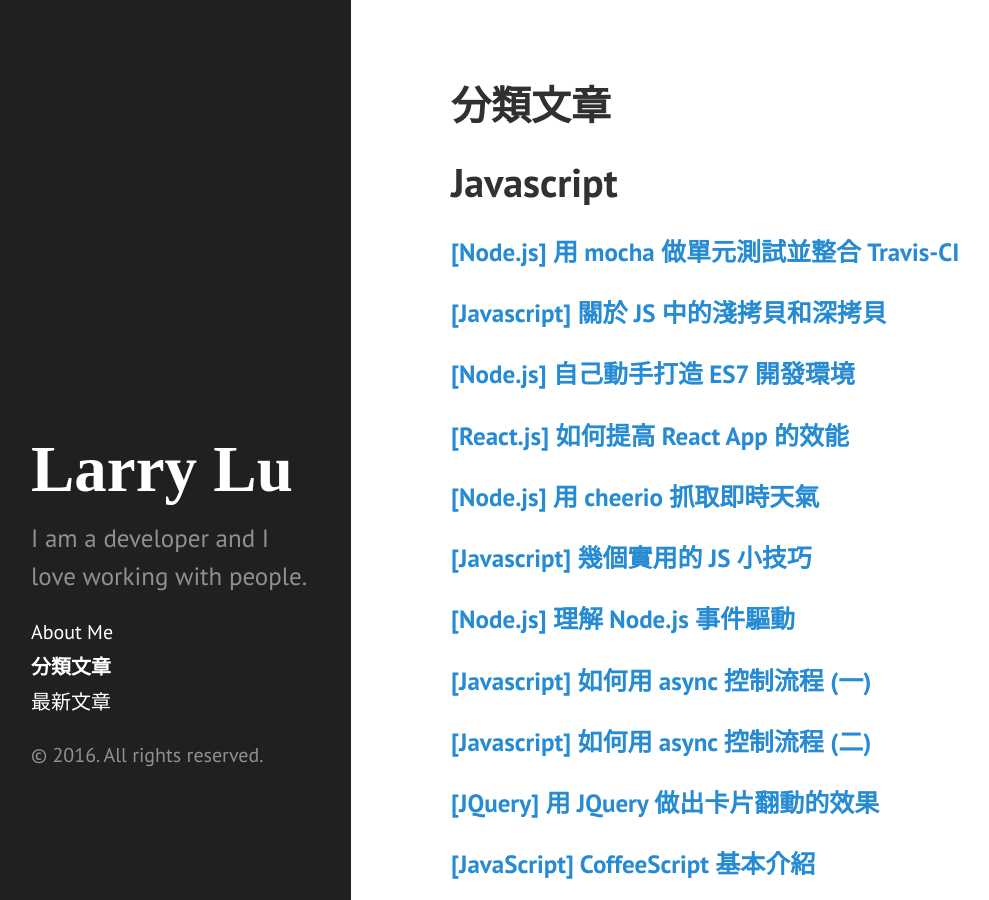
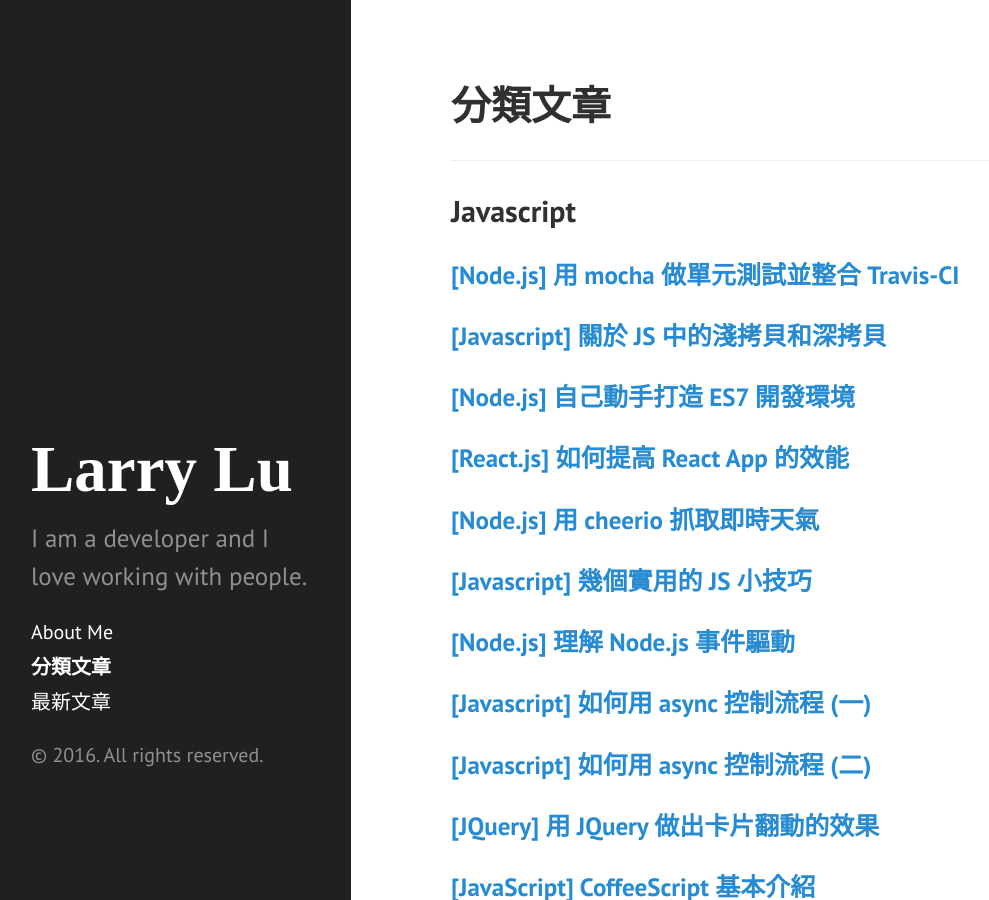
Before and after one commit to LarryLuTW/larrylutw.github.io, a Jekyll site: the page built from classified.md, in a window 1280 px wide and 900 px high. Shown: the whole window, without its empty margins (9-998 px from the left). Built offline with Jekyll 4.4.1, drawn with Linux system fonts in a browser that asks for light colours.

```diff
--- a/classified.md
+++ b/classified.md
@@ -3,7 +3,9 @@ layout: page
 title: 分類文章
 ---
 
-# Javascript
+---
+
+## Javascript
 
 ### [[Node.js] 用 mocha 做單元測試並整合 Travis-CI](../2016/10/02/mocha-travis-ci/)
 
@@ -29,13 +31,13 @@ title: 分類文章
 
 ---
 
-# Java
+## Java
 
 ### [[Java] 執行緒(Thread) 入門](../2016/06/10/Java-Thread/)
 
 ---
 
-# C/C++
+## C/C++
 
 ### [[C++] STL 容器 (一) - 基本介紹](../2016/06/06/STL1/)
 
@@ -43,7 +45,7 @@ title: 分類文章
 
 ---
 
-# 其他
+## 其他
 
 ### [[實用] 分享我訂閱的一些期刊跟頻道](../2016/11/15/publication/)
 
```
Also changed, not shown: 2 other files.
